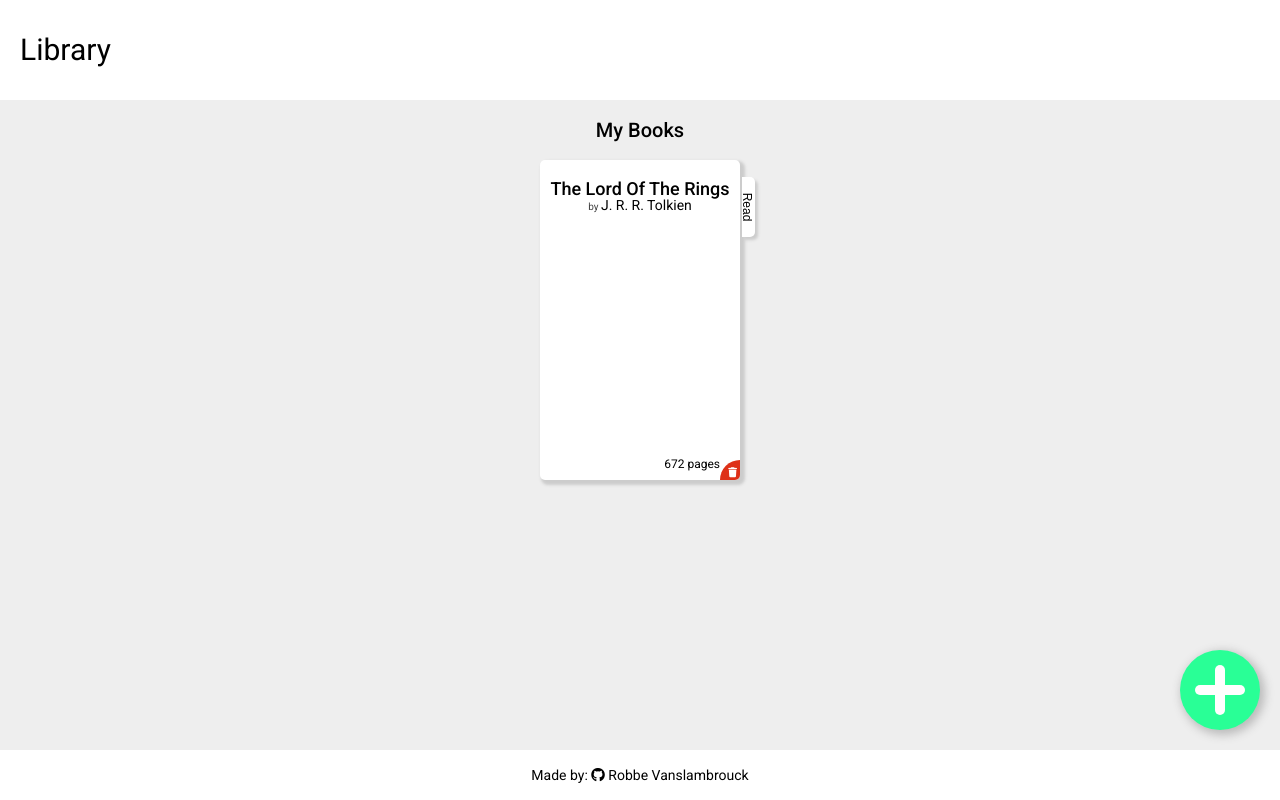
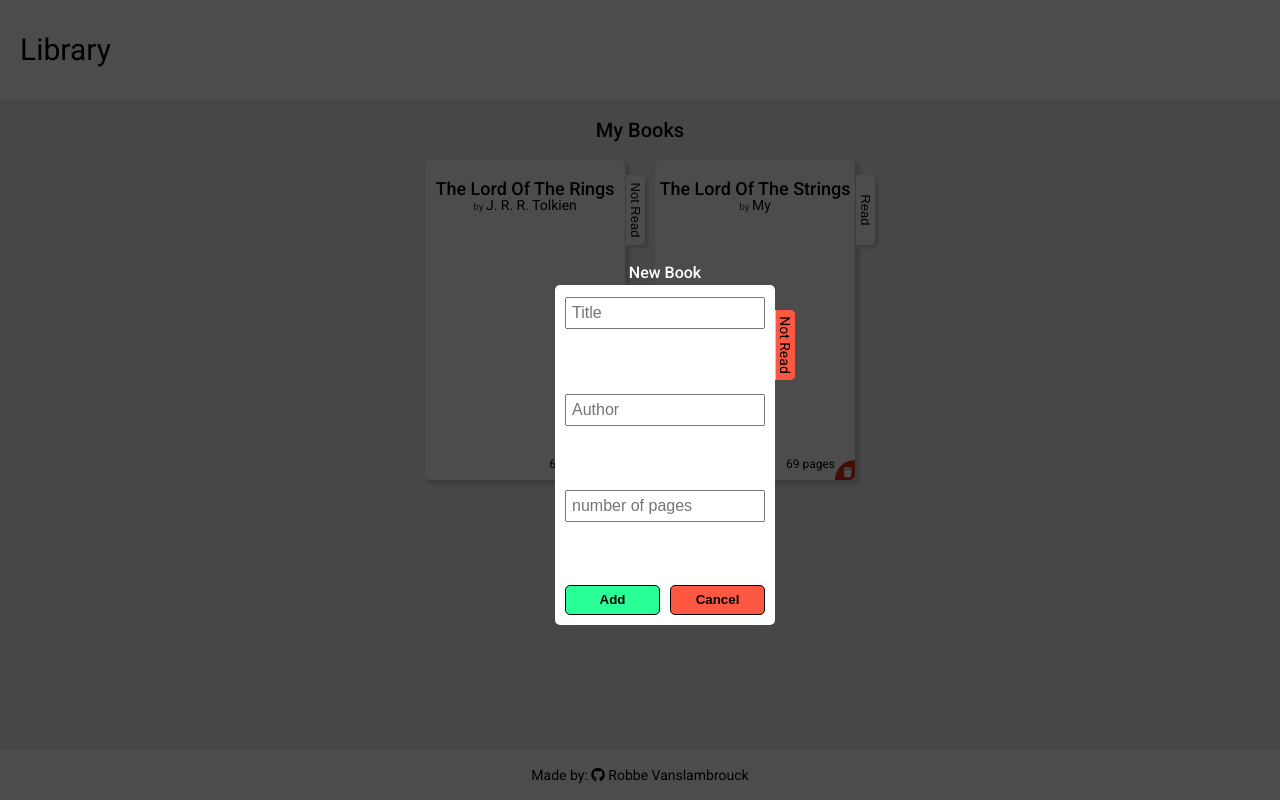
Before and after one commit to RobbeVanslambrouck/odin-library, a plain HTML site: page index.html in a window 1280 px wide. Both pictures are taken after a click on the element 1220 px from the left and 690 px from the top of the page. Drawn offline with Linux system fonts and the light colour scheme.

Commit message:
adding books now works

```diff
--- a/index.html
+++ b/index.html
@@ -25,9 +25,21 @@
         <h2>new book</h2>
         <form action="#">
           <label for="title" class="hidden">title</label>
-          <input type="text" name="title" id="title" placeholder="Title" />
+          <input
+            type="text"
+            name="title"
+            id="title"
+            placeholder="Title"
+            required
+          />
           <label for="author" class="hidden">author</label>
-          <input type="text" name="author" id="author" placeholder="Author" />
+          <input
+            type="text"
+            name="author"
+            id="author"
+            placeholder="Author"
+            required
+          />
           <label for="pages" class="hidden">number of pages</label>
           <input
             type="number"
@@ -35,12 +47,13 @@
             id="pages"
             placeholder="number of pages"
             min="0"
+            required
           />
           <label for="read" class="hidden">i read it</label>
           <input type="checkbox" name="read" id="read" class="checkbox" />
           <div class="buttons">
             <button type="submit">add</button>
-            <button type="button">cancel</button>
+            <button type="button" id="cancel">cancel</button>
           </div>
         </form>
       </section>
--- a/script.js
+++ b/script.js
@@ -13,3 +13,85 @@
 function addBookToLibrary(book) {
     myLibrary.push(book);
 }
+
+function BookCard(title, author, pages, read) {
+    const divBook = document.createElement("article");
+    const h3Title = document.createElement("h3");
+    const pAuthor = document.createElement("p");
+    const btnRemove = document.createElement("button");
+    const iTrash = document.createElement("i");
+    const pPages = document.createElement("p");
+    const btnRead = document.createElement("button");
+    divBook.className = "book";
+    h3Title.className = "title";
+    pAuthor.className = "author";
+    btnRemove.className = "remove";
+    iTrash.className = "fa-solid fa-trash";
+    pPages.className = "pages";
+    btnRead.className = "status";
+    btnRemove.type = "button";
+    btnRead.type = "button";
+    btnRemove.append(iTrash);
+    divBook.append(h3Title, pAuthor, btnRemove, pPages, btnRead)
+
+    h3Title.textContent = title;
+    pAuthor.textContent = author;
+    pPages.textContent = pages;
+    btnRead.textContent = read ? "read" : "not read";
+
+    return divBook;
+}
+
+function displayLibrary(library) {
+    const divBooks = document.querySelector(".books");
+
+    divBooks.innerHTML = "";
+
+    library.forEach(book => {
+        const divBook = BookCard(book.title, book.author, book.pages, book.read)
+        divBooks.append(divBook);
+    });
+}
+
+const formAddBook = document.querySelector("form");
+const sectionAddBook = document.querySelector(".add-book-hidden")
+const sectionAddBookBtnCancel = document.querySelector("#cancel")
+
+function clickAddBookBtn(e) {
+    e.stopPropagation();
+    sectionAddBook.removeEventListener("click", clickAddBookBtn);
+    sectionAddBook.className = "add-book";
+}
+
+function clickAddBookCancel(e) {
+    e.stopPropagation();
+    sectionAddBook.addEventListener("click", clickAddBookBtn);
+    sectionAddBook.className = "add-book-hidden";
+}
+
+function handleSubmitBookAdd(e) {
+    e.preventDefault();
+    e.stopPropagation();
+    sectionAddBook.addEventListener("click", clickAddBookBtn);
+    sectionAddBook.className = "add-book-hidden";
+
+    const inputTitle = document.querySelector("input#title");
+    const inputAuthor = document.querySelector("input#author");
+    const inputPages = document.querySelector("input#pages");
+    const inputRead = document.querySelector("input#read");
+
+    console.log(inputRead);
+    let newBook = new Book(inputTitle.value, inputAuthor.value, parseInt(inputPages.value), inputRead.checked)
+    addBookToLibrary(newBook);
+    displayLibrary(myLibrary);
+}
+
+sectionAddBook.addEventListener("click", clickAddBookBtn);
+sectionAddBookBtnCancel.addEventListener("click", clickAddBookCancel);
+formAddBook.onsubmit = handleSubmitBookAdd;
+
+let book1 = new Book("The Lord of the Rings", "J. R. R. Tolkien", 672, false);
+let book2 = new Book("The Lord of the Strings", "my", 69, true);
+addBookToLibrary(book1);
+addBookToLibrary(book2);
+displayLibrary(myLibrary);
--- a/styles/add-book.css
+++ b/styles/add-book.css
@@ -9,7 +9,8 @@
     position: fixed;
     left: calc((100% - 17rem)/2);
     top: calc((100% - 23rem)/2);
-    z-index: 2;
+    z-index: 99;
+    transition: 0.4s;
 }
 
 .add-book form {
@@ -124,7 +125,7 @@
     cursor: pointer;
     z-index: 2;
     box-shadow: 3px 3px 10px 2px #bbb;
-    transition: 0.2s;
+    transition: 0.4s;
 }
 
 .add-book-hidden::before {
--- a/styles/style.css
+++ b/styles/style.css
@@ -77,13 +77,14 @@
 .book .status {
     position: absolute;
     text-align: center;
-    font-size: 1.2rem;
+    font-size: 1.3rem;
+    font-weight: 500;
     text-transform: capitalize;
     transform: rotate(90deg);
     content: "read";
-    width: 6rem;
-    height: 1.4rem;
-    right: -3.8rem;
+    width: 7rem;
+    height: 2rem;
+    right: -4.5rem;
     top: 4rem;
     background-color: white;
     box-shadow: 3px -3px 3px 0px #ccc;
@@ -141,7 +142,8 @@
     color: white;
     display: grid;
     place-items: end end;
-    padding: 0.3rem
+    padding: 0.3rem;
+    transition: 0.2s;
 }
 
 footer {
@@ -179,6 +181,7 @@
         z-index: 2;
         padding: 1rem;
         font-size: 1.5rem;
+        transition: 0.2s;
     }
 
     footer a:hover {
```
